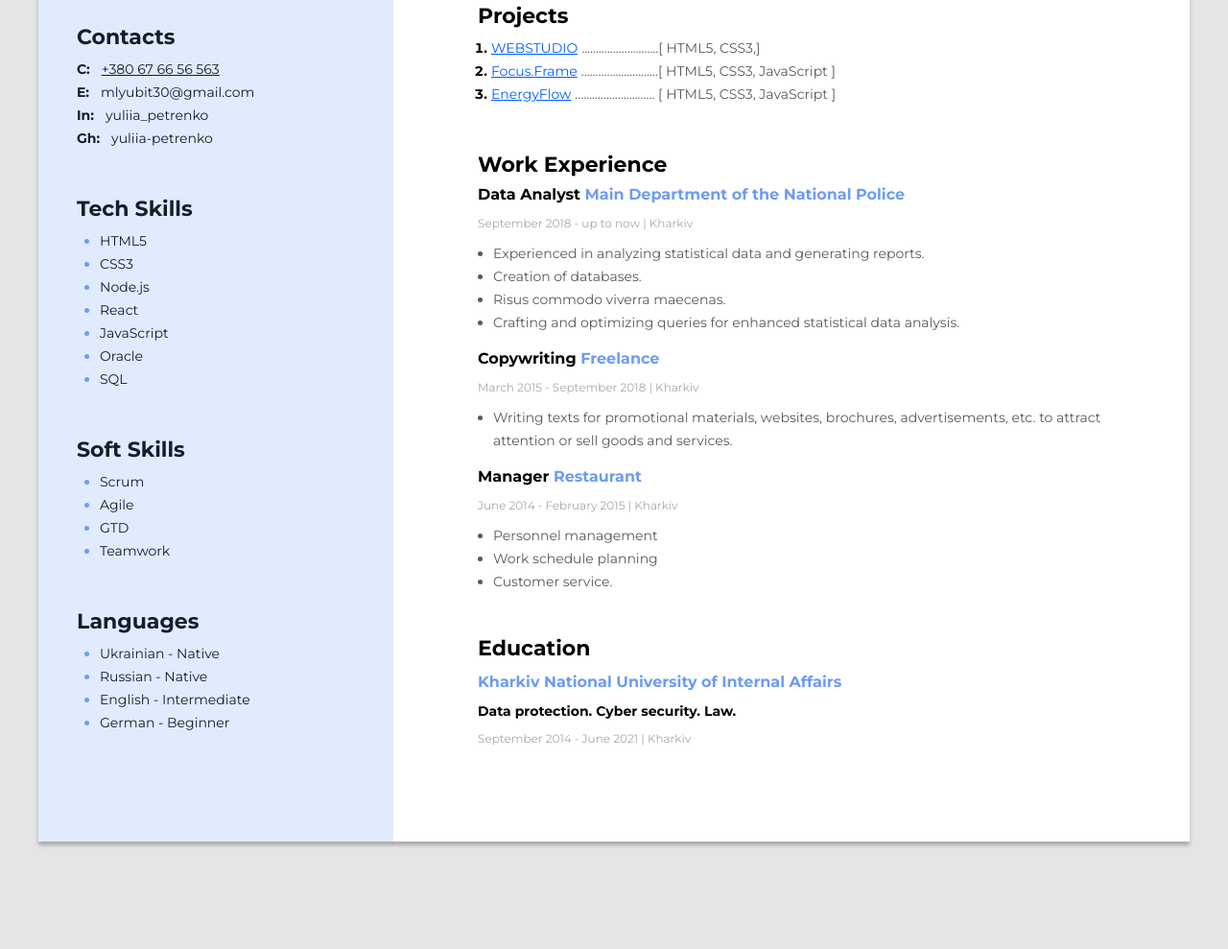
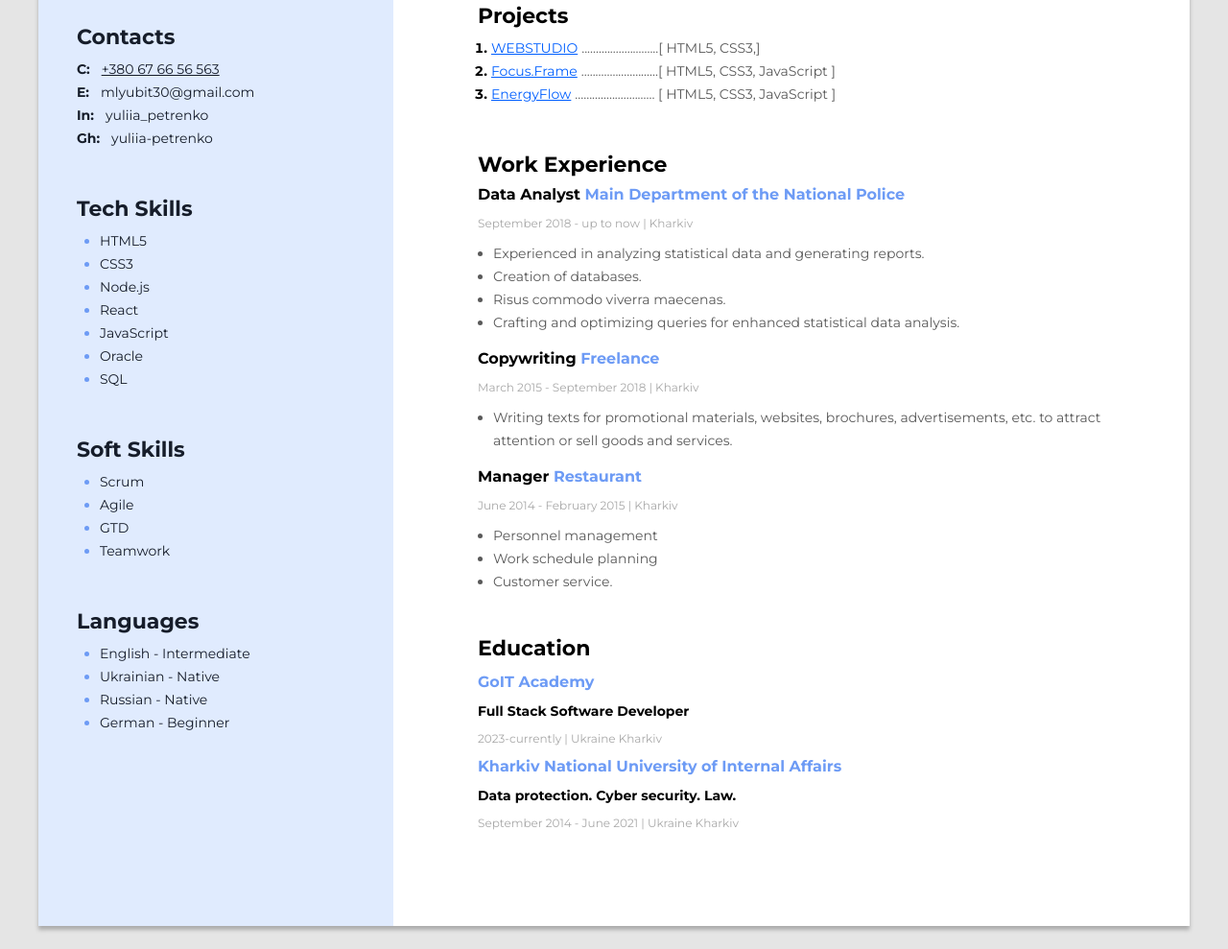
Before and after one commit to yuliia-petrenko/resume-Yuliia-Petrenko, a plain HTML site: page index.html in a window 1280 px wide. Shown: the part 491-1480 px from the top of the page at 96% size. Before the commit the page ends 1392 px from the top, so only its background shows below. Drawn offline with nearby package versions, Linux system fonts and the light colour scheme.

Commit message:
add resume

```diff
--- a/index.html
+++ b/index.html
@@ -141,11 +141,16 @@
         <!-- Education -->
         <div>
           <h3 class="education-osvita">Education</h3>
+          <h4 class="education-univer">GoIT Academy</h4>
+          <h5 class="education-prof">Full Stack Software Developer</h5>
+          <p class="work-petiod">2023-currently | Ukraine Kharkiv</p>
           <h4 class="education-univer">
             Kharkiv National University of Internal Affairs
           </h4>
           <h5 class="education-prof">Data protection. Cyber security. Law.</h5>
-          <p class="work-petiod">September 2014 - June 2021 | Kharkiv</p>
+          <p class="work-petiod">
+            September 2014 - June 2021 | Ukraine Kharkiv
+          </p>
         </div>
       </div>
       <!-- Sidebar -->
@@ -240,13 +245,13 @@
           <h3 class="sidebar-titel">Languages</h3>
           <ul class="skills-list">
             <li class="skills-list-item">
+              <span class="skills-list-text">English - Intermediate</span>
+            </li>
+            <li class="skills-list-item">
               <span class="skills-list-text">Ukrainian - Native</span>
             </li>
             <li class="skills-list-item">
               <span class="skills-list-text">Russian - Native</span>
-            </li>
-            <li class="skills-list-item">
-              <span class="skills-list-text">English - Intermediate</span>
             </li>
             <li class="skills-list-item">
               <span class="skills-list-text">German - Beginner</span>
```
